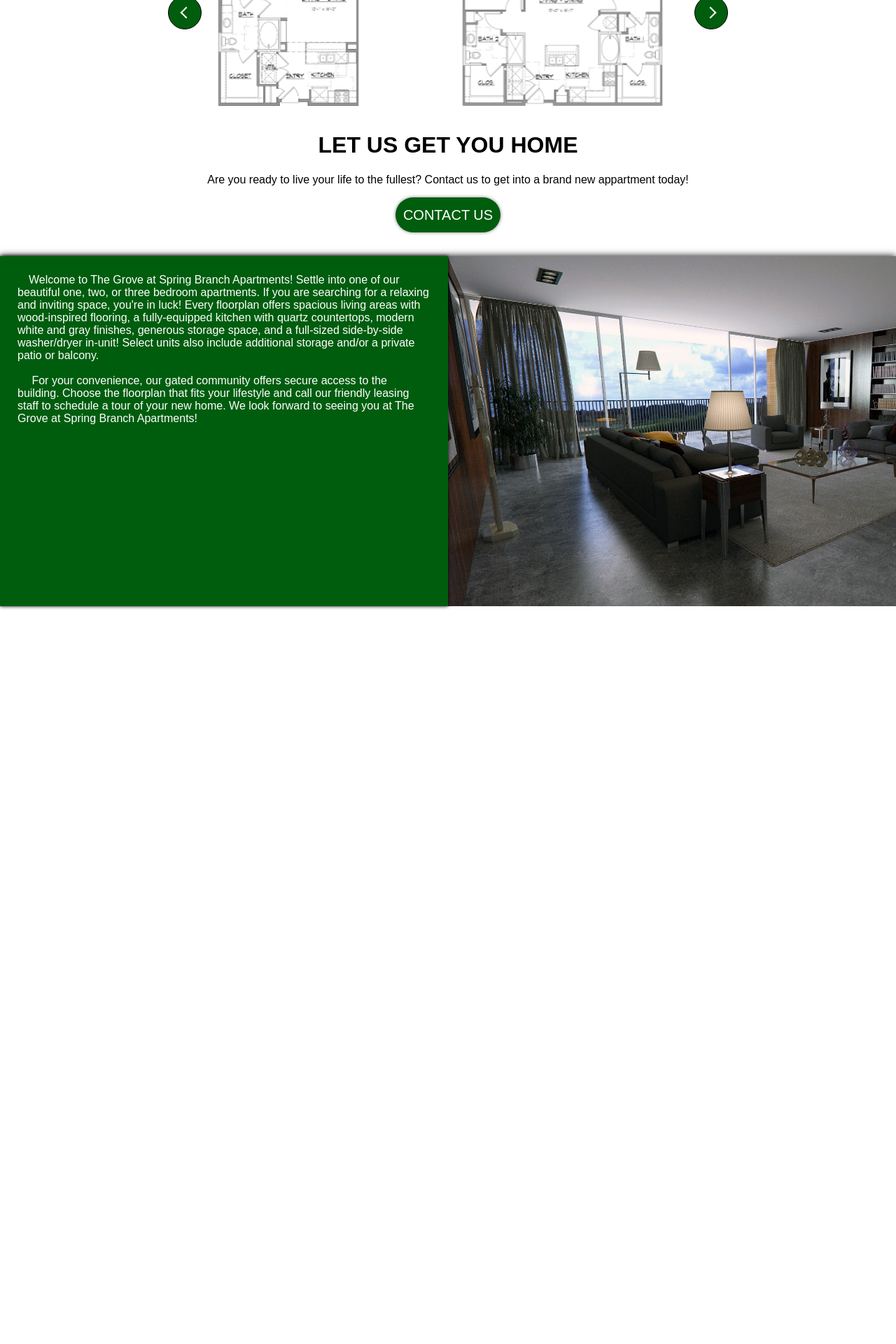
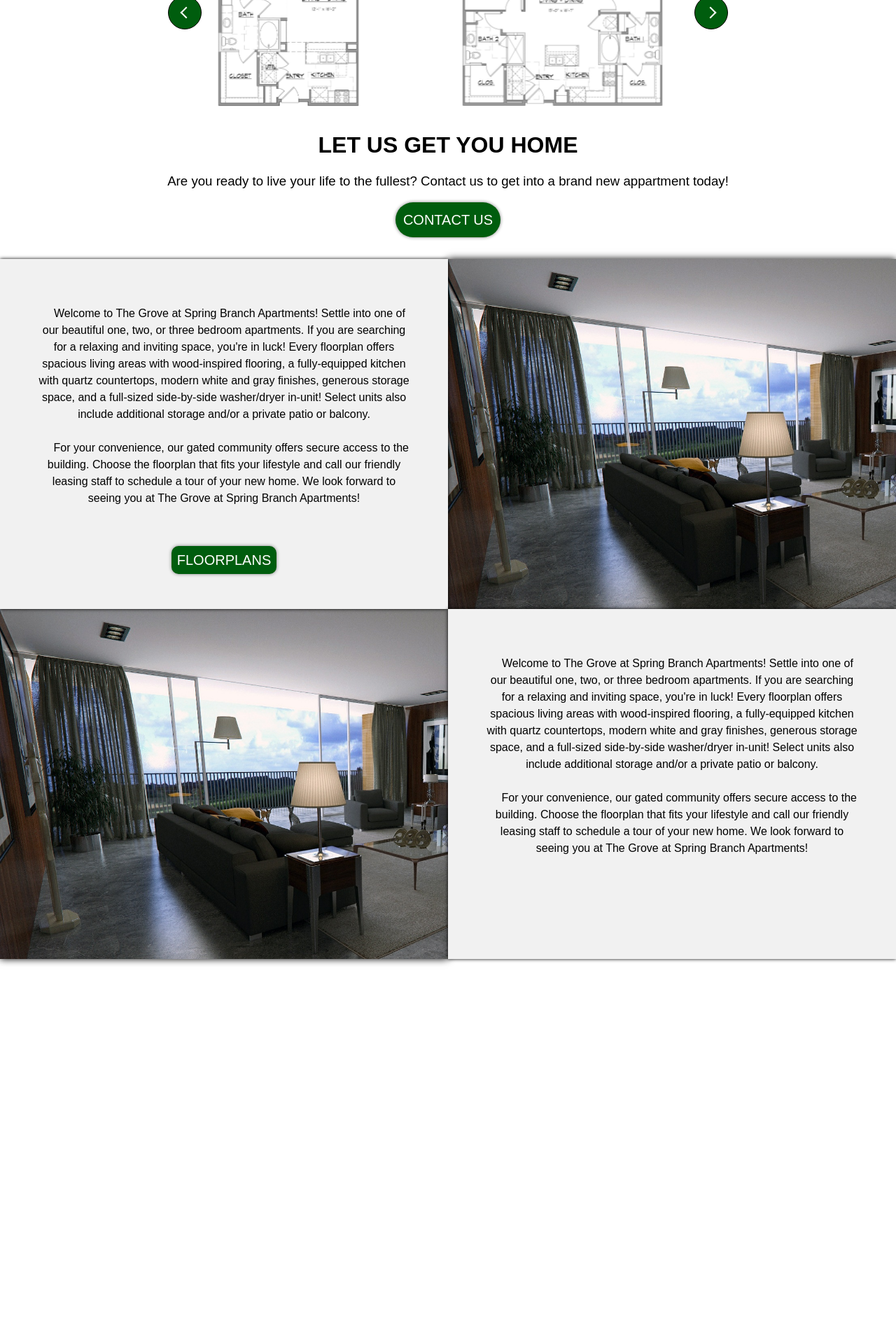
Before and after one commit to thebenjwheat/SeniorProject, a PHP site: page /index.html in a window 1280 px wide. Shown: the part 932-2852 px from the top of the page at 70% size. Run offline with PHP 8.4, Linux system fonts and the light colour scheme.

Commit message:
fixed some formatting

```diff
--- a/index.html
+++ b/index.html
@@ -46,17 +46,32 @@
 		<p class="content">
 			Are you ready to live your life to the fullest? Contact us to get into a brand new appartment today!
 		</p>
-		<div class="button">
-			<a href="floorplans.html">CONTACT US</a>
-		</div>
+		<a href="contact.html">
+			<div class="button">
+				CONTACT US
+			</div>
+		</a>
 		<div class="contentGrid">
 			<div class="contentItem" id="contentText">
 				<p>
 					&emsp;Welcome to The Grove at Spring Branch Apartments! Settle into one of our beautiful one, two, or three bedroom apartments. If you are searching for a relaxing and inviting space, you're in luck! Every floorplan offers spacious living areas with wood-inspired flooring, a fully-equipped kitchen with quartz countertops, modern white and gray finishes, generous storage space, and a full-sized side-by-side washer/dryer in-unit! Select units also include additional storage and/or a private patio or balcony.<br><br> &emsp; For your convenience, our gated community offers secure access to the building. Choose the floorplan that fits your lifestyle and call our friendly leasing staff to schedule a tour of your new home. We look forward to seeing you at The Grove at Spring Branch Apartments!
 				</p>
+				<a href="floorplans.html">
+					<div class="contentButton">
+						FLOORPLANS
+					</div>
+				</a>
 			</div>
 			<div class="contentItem">
 					<img class="contentImg"src="./images/interior.jpg">
+			</div>
+			<div class="contentItem">
+					<img class="contentImg"src="./images/interior.jpg">
+			</div>
+			<div class="contentItem" id="contentText">
+				<p>
+					&emsp;Welcome to The Grove at Spring Branch Apartments! Settle into one of our beautiful one, two, or three bedroom apartments. If you are searching for a relaxing and inviting space, you're in luck! Every floorplan offers spacious living areas with wood-inspired flooring, a fully-equipped kitchen with quartz countertops, modern white and gray finishes, generous storage space, and a full-sized side-by-side washer/dryer in-unit! Select units also include additional storage and/or a private patio or balcony.<br><br> &emsp; For your convenience, our gated community offers secure access to the building. Choose the floorplan that fits your lifestyle and call our friendly leasing staff to schedule a tour of your new home. We look forward to seeing you at The Grove at Spring Branch Apartments!
+				</p>
 			</div>
 		</div>
 		<footer>
--- a/styles/index.css
+++ b/styles/index.css
@@ -4,6 +4,9 @@ body, html{
 	height: 100%;
 	width: 100%;
 	box-sizing: border-box;
+}
+a{
+	text-decoration: none;
 }
 #background{
 	background-image: url("../images/livingRoom.jpg");
@@ -134,8 +137,6 @@ body, html{
   transform: translate(-50%, -50%) rotate(-45deg);
 }
 .button{
-	z-index: -1;
-	color: black;
 	width: 150px;
 	height: 50px;
 	background-color: #005d0e;
@@ -144,23 +145,41 @@ body, html{
 	line-height: 50px;
 	box-shadow: 0px 0px 5px grey;
 	position: absolute;
-	right: 50%;
-	transform: translate(50%);
-}
-.button a{
-	text-decoration: none;
+	left: 50%;
+	transform: translate(-50%);
 	font-size: 15pt;
 	color: #FFFFFF;
+}
+.contentGrid a{
+	width: 150px;
+	height: 40px;
+}
+.contentButton{
+	width: inherit;
+	height: inherit;
+	background-color: #005d0e;
+	border-radius: 10px;
+	text-align: center;
+	line-height: 40px;
+	box-shadow: 0px 0px 5px grey;
+	font-size: 15pt;
+	color: #FFFFFF;
+	margin: none;
+	position: relative;
+	top: 10px;
+	left: 50%;
+	transform: translate(-50%);
 }
 .content{
 	text-align: center;
 	max-width: 1000px;
 	margin-left: auto;
 	margin-right: auto;
-	font-weight: 4000;
+}
+p.content{
+	font-size: 14pt;
 }
 .contentGrid{
-	box-shadow: 0px 0px 10px black;
 	margin-top: 100px;
 	width: 100%;
 	display: grid;
@@ -168,21 +187,30 @@ body, html{
 	grid-template-rows: 500px 500px 500px 500px;
 }
 .contentItem{
+	box-shadow: 0px 0px 10px black;
 	width: 100%;
 	height: 100%;
 	overflow: hidden;
 }
 #contentText{
-	color: #FFFFFF;
-	background-color: #005d0e;
+	color: #000000;
+	background-color: #f1f1f1;
 	box-shadow: 0px 0px 5px 0px black;
 	z-index: 1;
 }
 #contentText p{
-	margin: 25px;
+	display: table-cell;
+	vertical-align: middle;
+	text-align: center;
+	line-height: 1.5;
+	padding-right: 50px;
+	padding-left: 50px;
+	position: relative;
+	top: 10px;
+	height: 400px;
 }
 .contentImg{
-	height: 110%;
+	height: 125%;
 
 }
 .head{
```
